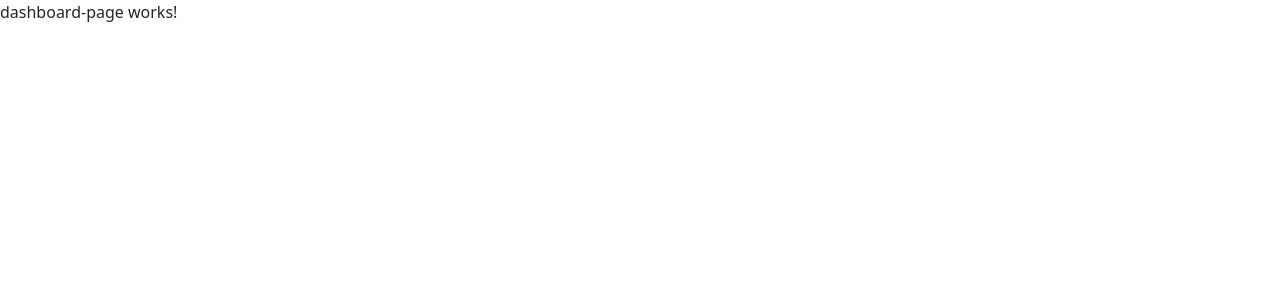
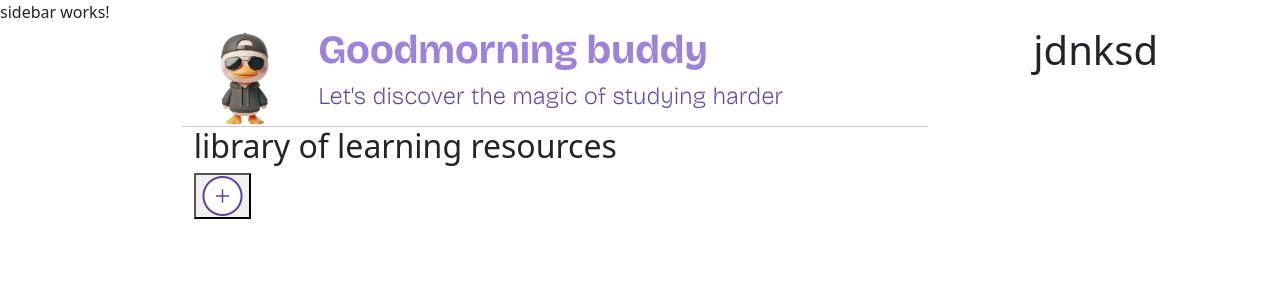
Before and after one commit to FabioB8a/StudyBuddy, an Angular app: page /dashboard in a window 1280 px wide. Shown: the top 300 px of the page. Built offline with nearby package versions, Linux system fonts and the light colour scheme.

Commit message:
Basic advance of dashboard component

```diff
--- a/src/app/pages/dashboard-page/dashboard-page.component.css
+++ b/src/app/pages/dashboard-page/dashboard-page.component.css
@@ -0,0 +1,25 @@
+.layout {
+  display: flex;
+}
+
+.content {
+  display: flex;
+  margin-left: 2%;
+  margin-right: 2%;
+  margin-top: 2%;
+}
+.underline-mark{
+  border-bottom: #D0C3F2 1px solid;
+}
+.title{
+  color: #9C82DE;
+  font-family: 'bricolage grotesque', sans-serif;
+  font-weight: bold;
+  font-size: 2.5em;
+}
+.subtitle-no-bold{
+  color: #5E41A7;
+  font-family: 'bricolage grotesque', sans-serif;
+  font-weight: 100;
+  font-size: 1.5em;
+}
--- a/src/app/pages/dashboard-page/dashboard-page.component.html
+++ b/src/app/pages/dashboard-page/dashboard-page.component.html
@@ -1 +1,25 @@
-<p>dashboard-page works!</p>
+<div class="layout">
+  <app-sidebar></app-sidebar>
+  <div class="content col 5">
+    <div class="container col-8">
+      <div class="row underline-mark">
+        <div class="col-md-2">
+          <img ngSrc="assets/images/DuckTransparent%201.png" height="100" width="100" alt="">
+        </div>
+        <div class="col-md-10">
+          <h1 class="row-1 title">Goodmorning buddy</h1>
+          <h3 class="row-1 subtitle-no-bold">Let's discover the magic of studying harder</h3>
+        </div>
+      </div>
+      <div>
+        <h2>library of learning resources</h2>
+        <button><img src="assets/images/Add.png"></button>
+      </div>
+
+    </div>
+    <div class="container col-2">
+      <h1>jdnksd</h1>
+    </div>
+
+  </div>
+</div>
```
Also changed, not shown: src/app/pages/dashboard-page/dashboard-page.component.ts (+6 -1 lines), src/assets/images/Add.png (added), src/assets/images/DuckTransparent 1.png (added).
